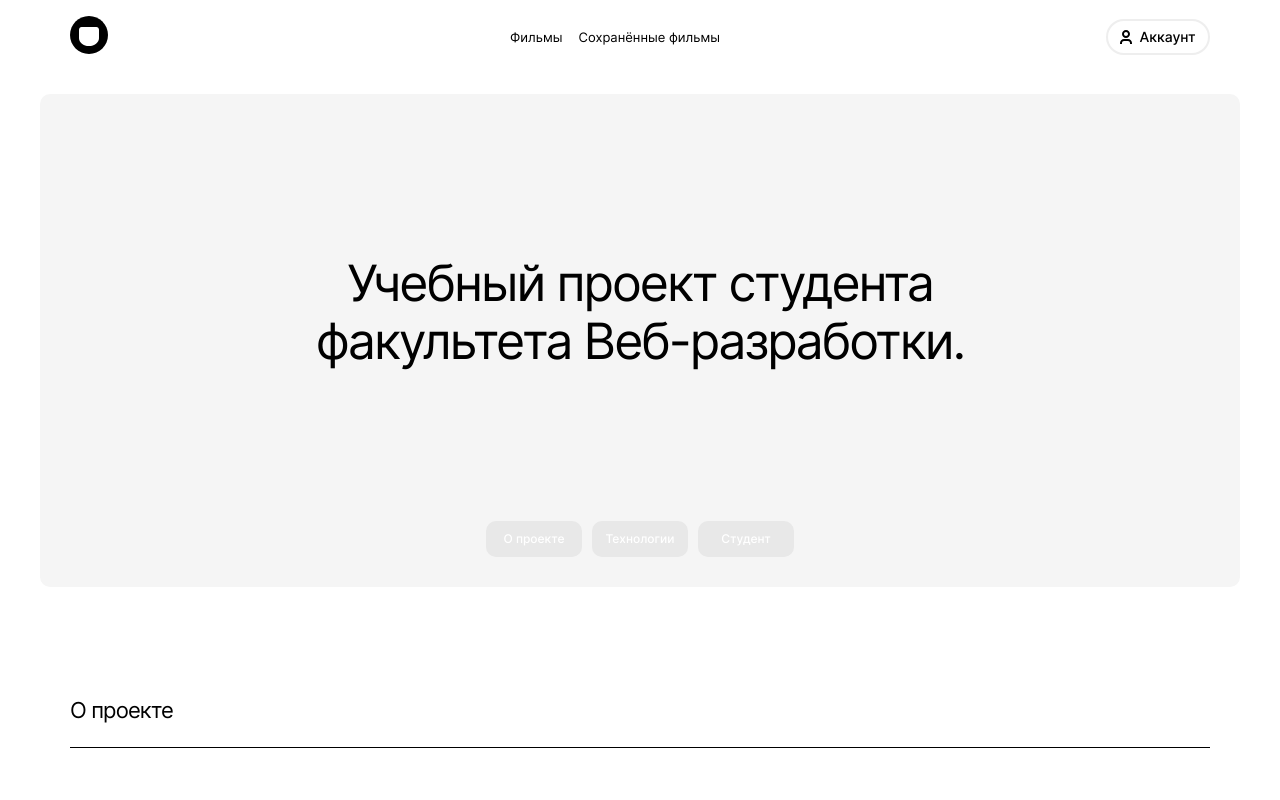
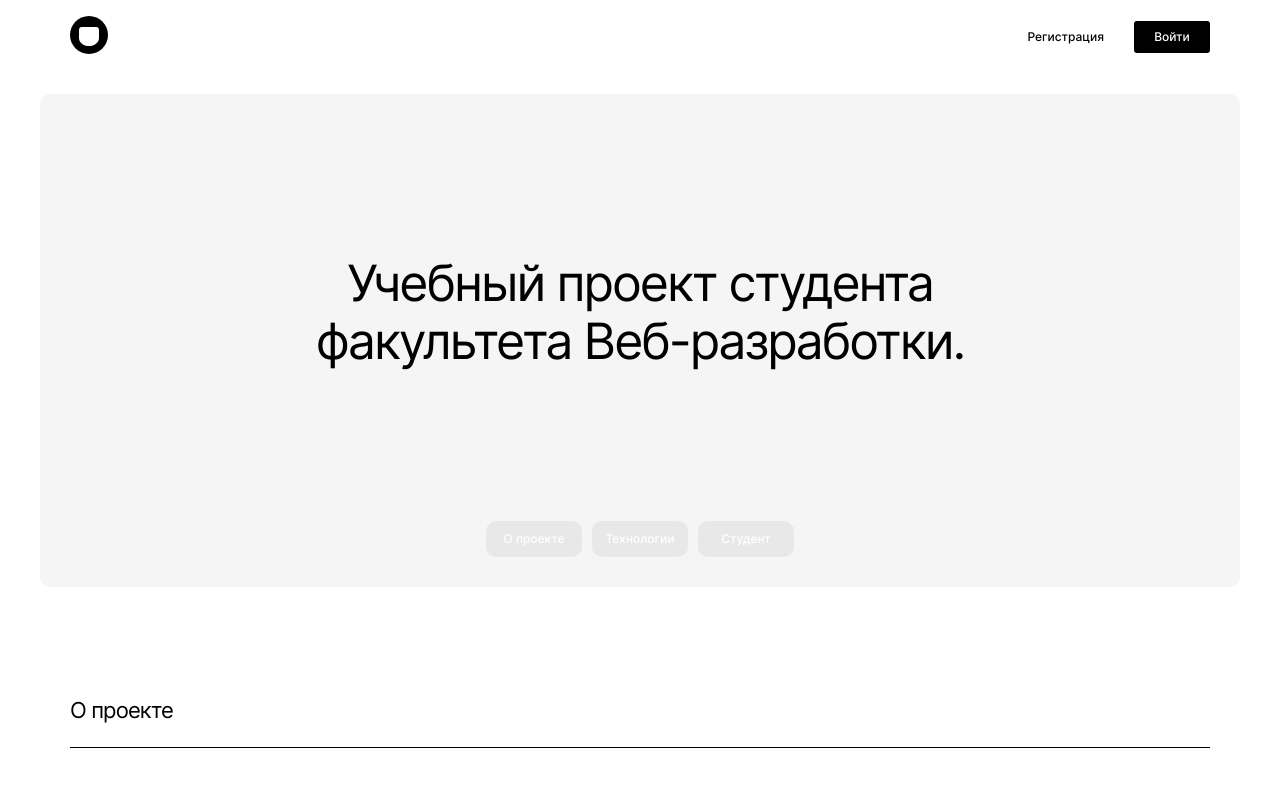
Before and after one commit to Messar21/movies-explorer-frontend, a React (Create React App) app: page / in a window 1280 px wide. Shown: the top 800 px of the page. Built offline with nearby package versions, Linux system fonts and the light colour scheme.

Commit message:
Исправить расположение кнопок в header

```diff
--- a/src/components/Header/Header.css
+++ b/src/components/Header/Header.css
@@ -41,6 +41,7 @@
 }
 
 .header__link {
+    margin-left: auto;
     font-weight: 500;
     font-size: 12px;
     line-height: 16px;
--- a/src/components/Header/Header.js
+++ b/src/components/Header/Header.js
@@ -6,7 +6,7 @@ import PopupMenu from "../PopupMenu/PopupMenu";
 import {useState} from "react";
 function Header() {
 
-    const isLogged = true;
+    const isLogged = false;
 
     const [isOpen, setIsOpen] = useState(false);
 
```
